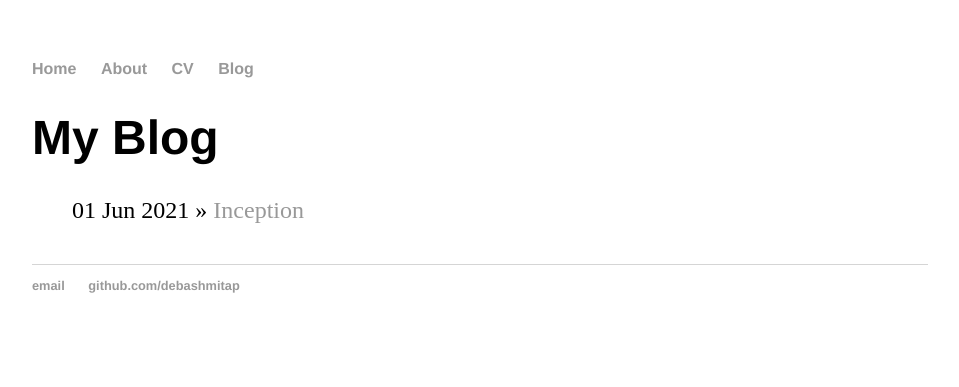
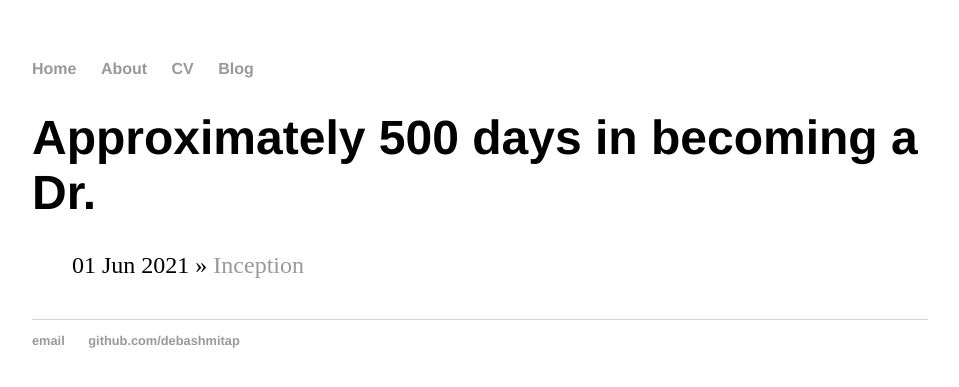
Before and after one commit to debashmitap/debashmitap.github.io, a Jekyll site: the page built from blog/index.html, in a window 1280 px wide. Shown: the top 387 px of the page, without its empty margins (160-1119 px from the left). Built offline with Jekyll 4.4.1, drawn with Linux system fonts in a browser that asks for light colours.

Commit message:
Update index.html

```diff
--- a/blog/index.html
+++ b/blog/index.html
@@ -1,6 +1,6 @@
 ---
 layout: default
-title: My Blog
+title: Approximately 500 days in becoming a Dr.
 ---
 	<h1>{{ page.title }}</h1>
 	<ul class="posts">
```
